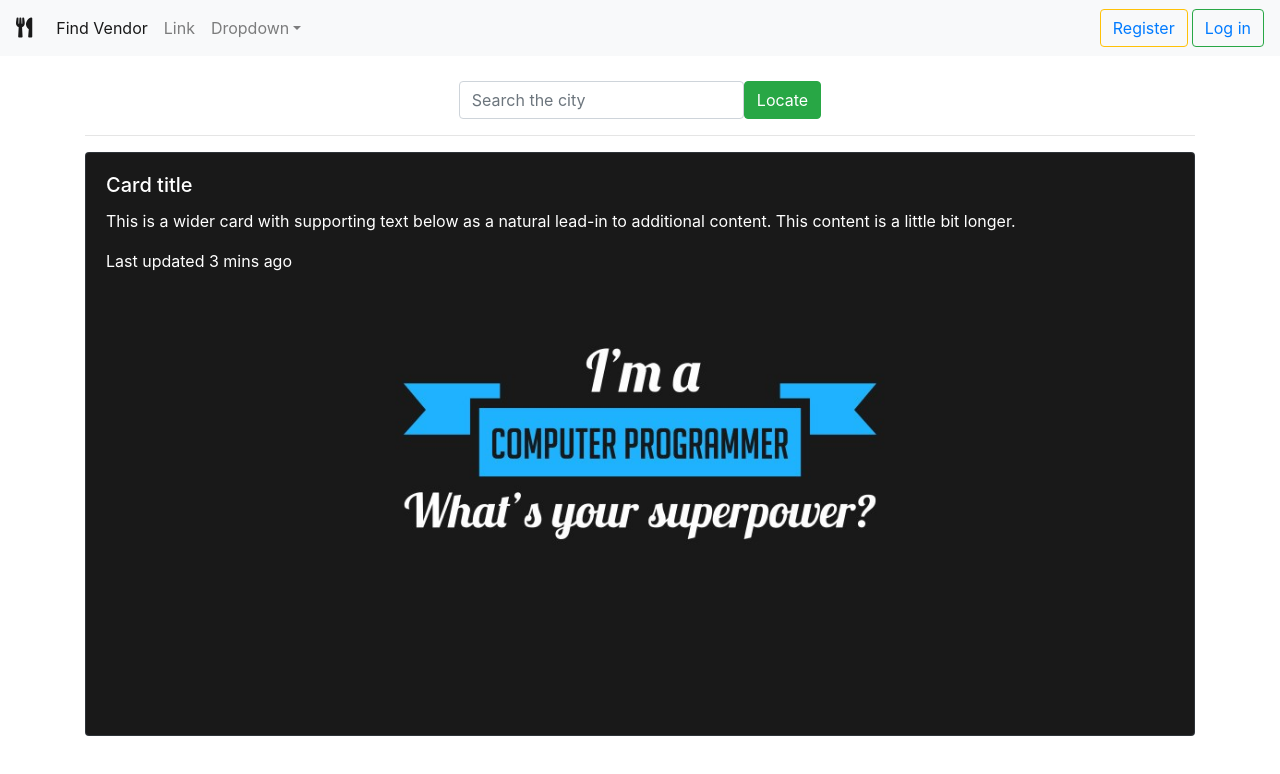
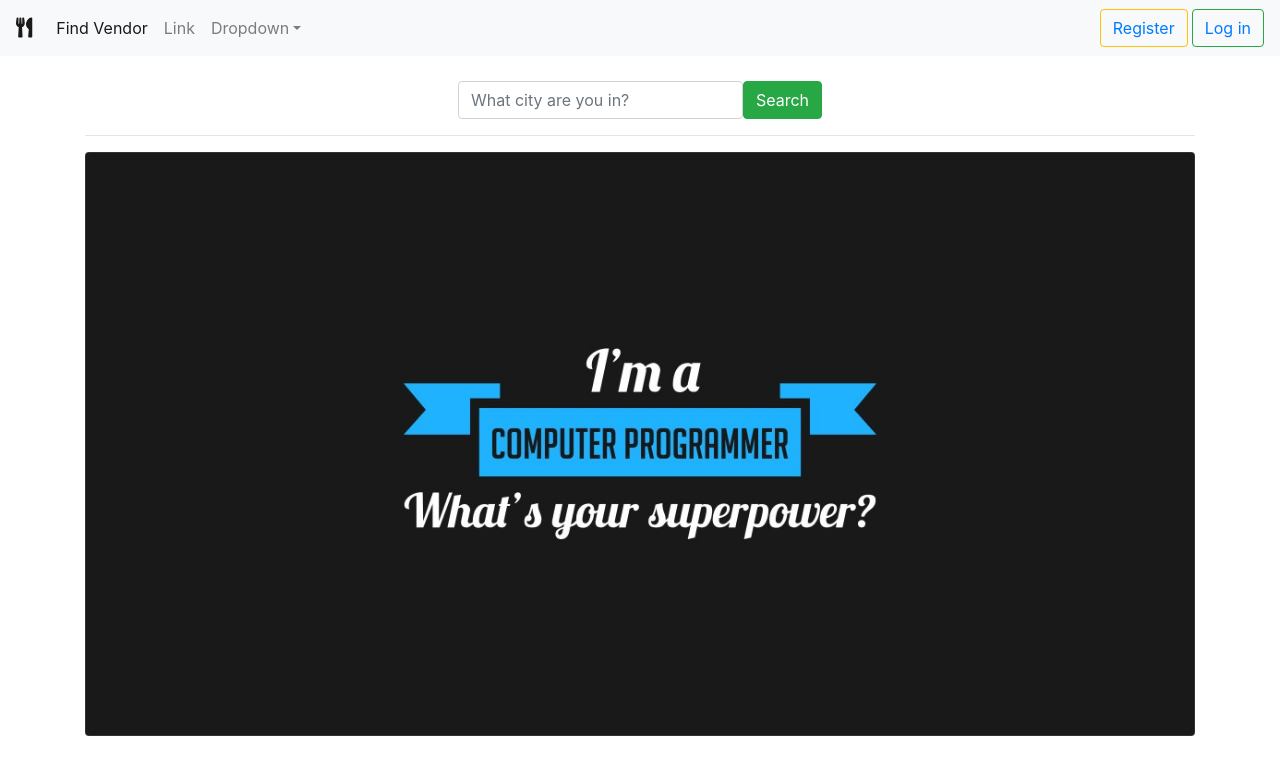
Before and after one commit to respici0/Vendors, a React (Create React App) app in the folder vendors/: page /home in a window 1280 px wide. Shown: the top 774 px of the page. Built offline with nearby package versions, Linux system fonts and the light colour scheme.

Commit message:
work on CORS

```diff
--- a/vendors/package.json
+++ b/vendors/package.json
@@ -6,6 +6,7 @@
   "dependencies": {
     "axios": "^0.18.0",
     "bootstrap": "^4.2.1",
+    "dotenv": "^6.2.0",
     "react": "^16.6.3",
     "react-bootstrap": "^0.32.4",
     "react-dom": "^16.6.3",
--- a/vendors/public/css/layout.css
+++ b/vendors/public/css/layout.css
@@ -62,3 +62,46 @@ span {
 #home .searchBar {
   margin-top: 25px;
 }
+
+/* searched vendors card */
+/* #searchedVendors .card-img-overlay {
+
+} */
+
+#home .card:hover .card-img {
+  opacity: 0.5;
+}
+
+#home:hover .card-img-overlay {
+  opacity: 1;
+  text-align: center;
+  height: auto;
+  color: white;
+  font-size: 16px;
+  padding: 16px 32px;
+}
+
+#home .card-img-overlay {
+  transition: 0.5s ease;
+  opacity: 0;
+  position: absolute;
+  top: 50%;
+  left: 50%;
+  transform: translate(-50%, -50%);
+  -ms-transform: translate(-50%, -50%);
+  text-align: center;
+}
+
+#home .card-title {
+  text-align: center;
+  font-size: 34px;
+}
+
+#home .card-img {
+  opacity: 1;
+  display: block;
+  width: 100%;
+  height: auto;
+  transition: 0.5s ease;
+  backface-visibility: hidden;
+}
--- a/vendors/src/components/Home.js
+++ b/vendors/src/components/Home.js
@@ -1,5 +1,6 @@
 import React from "react";
 import image from "../images/programmer.jpg";
+import UserService from "../services/UserService";
 
 class Home extends React.Component {
   constructor(props) {
@@ -16,7 +17,22 @@ class Home extends React.Component {
     });
   };
 
-  onSearchClick = () => {};
+  onSearchClick = () => {
+    console.log("Search button clicked", this.state);
+    UserService.YelpApiSearch(
+      this.state.searchedCity,
+      this.onYelpApiSearchSuccess,
+      this.onYelpApiSearchError
+    );
+  };
+
+  onYelpApiSearchSuccess = resp => {
+    console.log("Search successful", resp);
+  };
+
+  onYelpApiSearchError = resp => {
+    console.log("Search unsuccessful", resp);
+  };
 
   render() {
     return (
@@ -27,8 +43,9 @@ class Home extends React.Component {
               <div className="row d-flex justify-content-center">
                 <input
                   type="search"
+                  name="searchedCity"
                   className="form-control col-md-3"
-                  placeholder="Search the city"
+                  placeholder="What city are you in?"
                   onChange={this.onChange}
                 />
                 <button
@@ -36,7 +53,7 @@ class Home extends React.Component {
                   className="btn btn-success"
                   onClick={this.onSearchClick}
                 >
-                  Locate
+                  Search
                 </button>
               </div>
             </div>
@@ -44,15 +61,13 @@ class Home extends React.Component {
           <hr />
           <div className="searchedVendors">
             <div className="card bg-dark text-white">
-              <img className="card-img" src={image} alt="Card image" />
+              <img className="card-img" src={image} alt="Vendor" />
               <div className="card-img-overlay">
-                <h5 className="card-title">Card title</h5>
-                <p className="card-text">
-                  This is a wider card with supporting text below as a natural
-                  lead-in to additional content. This content is a little bit
-                  longer.
-                </p>
-                <p className="card-text">Last updated 3 mins ago</p>
+                <h5 className="card-title">Vendor name</h5>
+                <p className="card-text">Description of the vendor</p>
+                <button type="button" className="btn btn-success">
+                  Locate
+                </button>
               </div>
             </div>
           </div>
--- a/vendors/src/redux/Store.js
+++ b/vendors/src/redux/Store.js
@@ -3,7 +3,7 @@ import { createStore } from "redux";
 function reducer(state, action) {
   if (!state) {
     return {
-      userId: null
+      user: null
     };
   }
 
@@ -11,7 +11,7 @@ function reducer(state, action) {
   if (action.type === "SET_LOGIN_USER") {
     return {
       ...state,
-      userId: action.userId
+      user: action.user
     };
   }
 }
--- a/vendors/src/services/UserService.js
+++ b/vendors/src/services/UserService.js
@@ -1,4 +1,5 @@
 import axios from "axios";
+require("dotenv").config();
 
 class UserService {
   // static Register(data, onSuccess, onError) {
@@ -19,6 +20,21 @@ class UserService {
       .then(onSuccess)
       .catch(onError);
   }
+
+  static YelpApiSearch(searchedCity, onSuccess, onError) {
+    const config = {
+      Authorization: process.env.REACT_APP_KEY
+    };
+    axios
+      .get(
+        `https://cors-anywhere.herokuapp.com/https://api.yelp.com/v3/businesses/search?categories=foodtrucks&location=${searchedCity}`,
+        {
+          headers: config
+        }
+      )
+      .then(onSuccess)
+      .catch(onError);
+  }
 }
 
 export default UserService;
```
Also changed, not shown: 2 other files (tests, documents, lock files or other folders).
